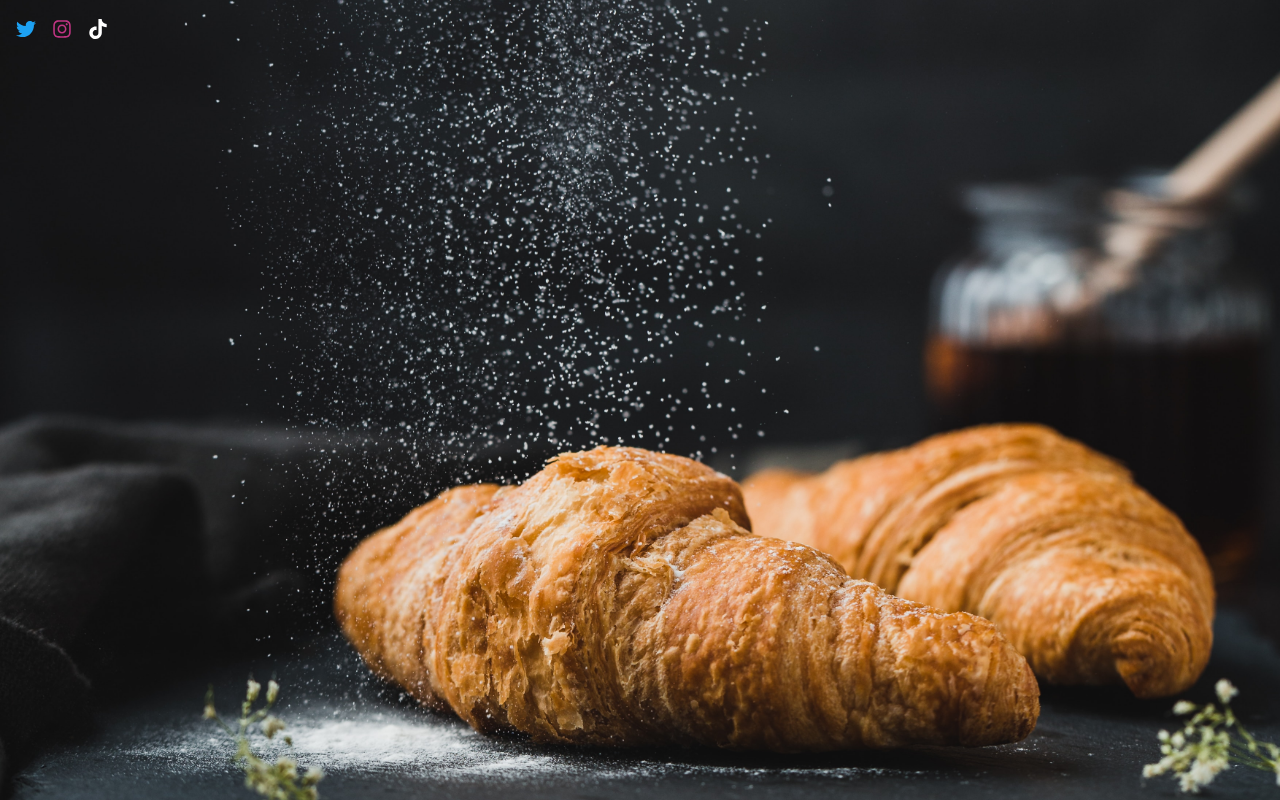
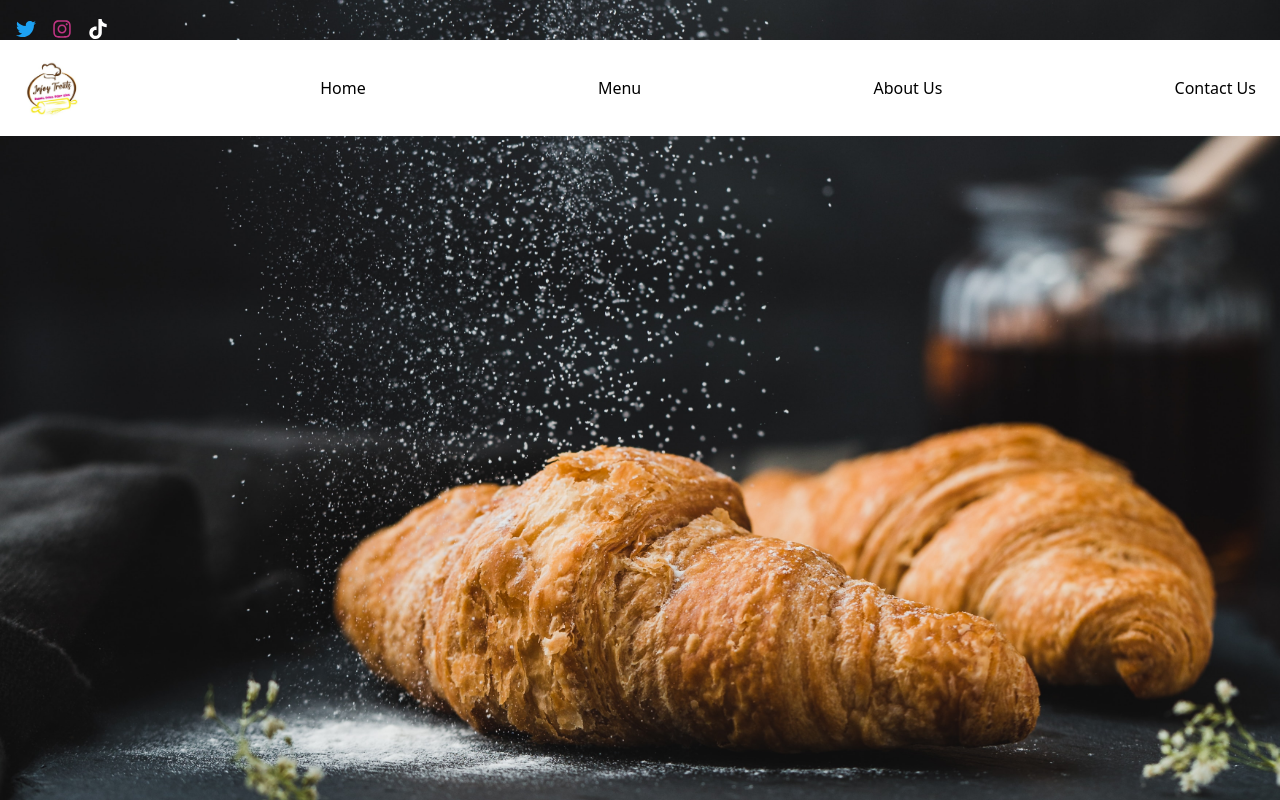
Before and after one commit to maqiie/intreats, a React (Create React App) app in the folder client/: page / in a window 1280 px wide. Built offline with nearby package versions, Linux system fonts and the light colour scheme; some icons are missing.

Commit message:
working on navbar

```diff
--- a/client/src/components/Navbar.js
+++ b/client/src/components/Navbar.js
@@ -1,12 +1,31 @@
+
 import React from "react";
-
+import logo from "../assets/logo.png";
 
 const Navbar = () => {
-    return(
-        <nav className="navbar navbar-expand-lg bg-dark">
+  return (
+    <nav className="bg-white text-gray fixed top-0 left-0 w-full z-10 mx-auto px-6 py-4 flex justify-between items-center mt-10">
+      <a className="navbar-brand h-13 w-14 mr-2 flex items-center" href="/">
+      {/* <div className="container mx-auto px-6 py-4 flex justify-between items-center">
+      </div> */}
+        <img src={logo} alt="Logo" className="h-full" />
+      </a>
+      {/* Add other navigation components or links */}
+      <a className="" href="home">
+        Home
+      </a>
+      <a className="" href="menu">
+        Menu
+      </a>
+      <a className="" href="about-us">
+        About Us
+      </a>
+      <a className="" href="contact-us">
+        Contact Us
+      </a>
 
-        </nav>
-    )
+    </nav>
+  );
 };
 
 export default Navbar;
```
